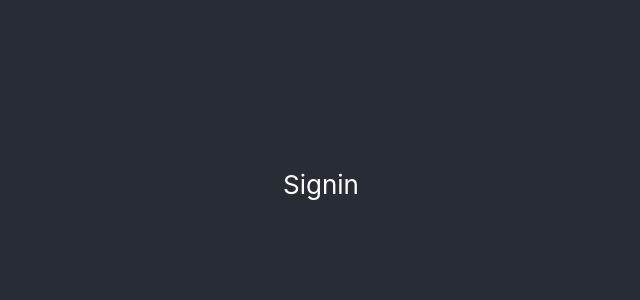
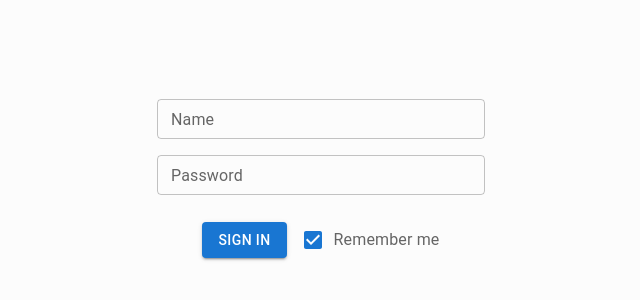
Before and after one commit to MohammadAtikurRahman/my-app, a React (Create React App) app: page /signin in a window 1280 px wide. Shown: the part 216-516 px from the top of the page, without its empty margins (319-959 px from the left). Built offline with nearby package versions, Linux system fonts and the light colour scheme.

Commit message:
signinPageAdded

```diff
--- a/src/components/Signin.jsx
+++ b/src/components/Signin.jsx
@@ -1,11 +1,54 @@
-function Signin() {
-    return (
-      <div>
+import * as React from 'react';
+import Box from '@mui/material/Box';
+import TextField from '@mui/material/TextField';
+import Button from '@mui/material/Button';
+import Checkbox from '@mui/material/Checkbox';
+import FormControlLabel from '@mui/material/FormControlLabel';
+import FormGroup from '@mui/material/FormGroup';
 
-        Signin
 
-      </div>
-    );
-  }
+export default function Signin() {
+  return (
+<FormGroup>
+    <div>
 
-  export default Signin;
+      <Box
+
+
+        component="form"
+        sx={{
+
+
+          '& > :not(style)': { m: 1, width: '20ch' }
+        }}
+        noValidate
+        autoComplete="off"
+      >
+        <TextField id="outlined-basic" label="Name" variant="outlined"  size="small"/>
+
+
+      </Box>
+      <Box
+        component="form"
+        sx={{
+          '& > :not(style)': { m: 1, width: '20ch' },
+        }}
+        noValidate
+        autoComplete="off"
+      >
+        <TextField id="outlined-basic" label="Password" variant="outlined"  size="small" />
+
+
+      </Box>
+
+      <Button variant="contained"  sx={{ ml: 4}} >Sign in </Button>
+      <FormControlLabel   sx={{  p:2, color: 'text.secondary' } }  control={<Checkbox defaultChecked />} label="Remember me" />
+
+    </div>
+
+
+    </FormGroup>
+
+
+  );
+}
--- a/src/css/App.css
+++ b/src/css/App.css
@@ -14,7 +14,7 @@
 }
 
 .App-header {
-  background-color: #282c34;
+  background-color: #fcfcfc;
   min-height: 100vh;
   display: flex;
   flex-direction: column;
```
